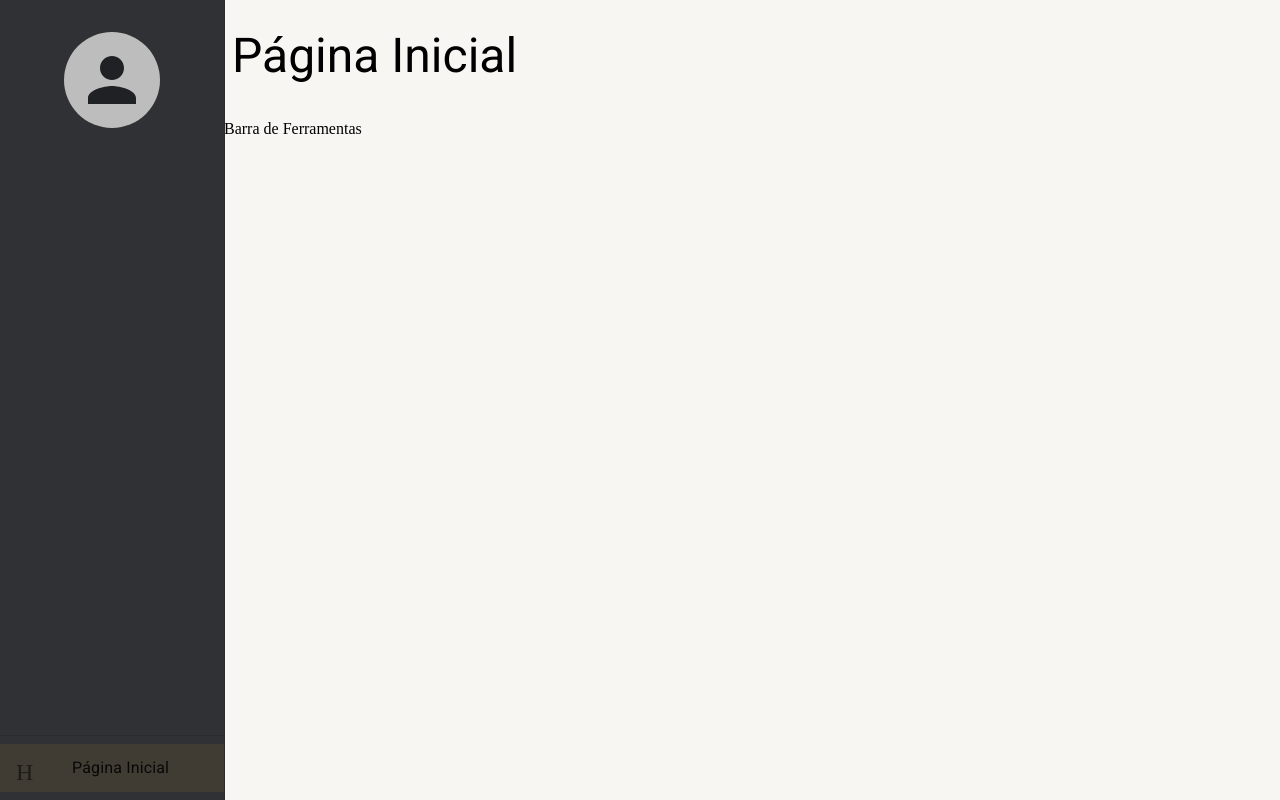
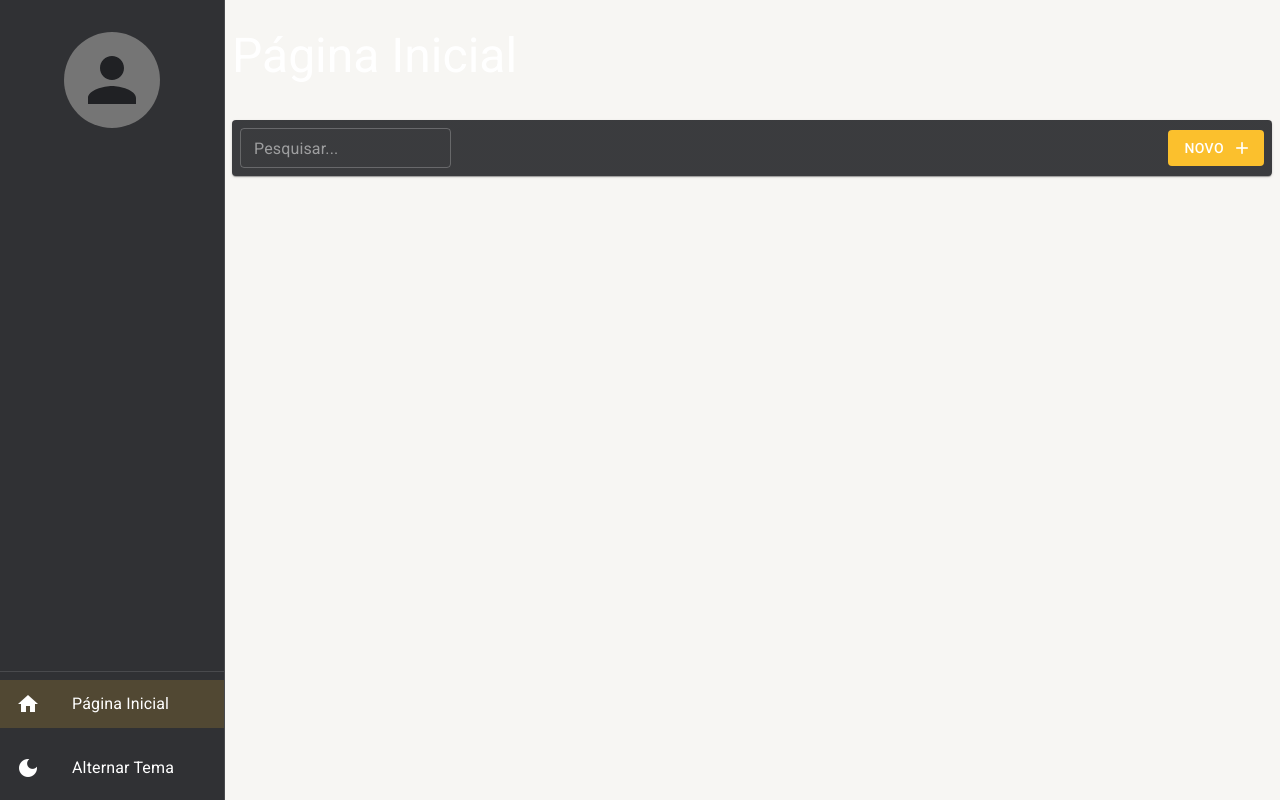
Before and after one commit to Baptiston/ReactMuiClass, a React (Create React App) app: page /initial-page in a window 1280 px wide. Built offline with nearby package versions, Linux system fonts and the light colour scheme.

Commit message:
feat:create component toolbar

```diff
--- a/src/pages/dashboard/Dashboard.tsx
+++ b/src/pages/dashboard/Dashboard.tsx
@@ -1,3 +1,5 @@
+
+import { ToolBar } from '../../shared/components';
 import { ChildrenProps } from '../../shared/helpers';
 import { BaseLayoutPage } from '../../shared/layouts';
 
@@ -6,6 +8,8 @@ export const Dashboard : React.FC<ChildrenProps> = ({children}) => {
     <BaseLayoutPage
       children={children}
       title='Página Inicial'
-      toolBar={<>Barra de Ferramentas</>} />
+      toolBar={(
+        <ToolBar showSearchInput/>
+      )} />
   );
 };
--- a/src/routes/index.tsx
+++ b/src/routes/index.tsx
@@ -11,7 +11,7 @@ export const AppRoutes = () => {
     setDrawerOptions([
       {
         label: 'Página Inicial',
-        icon: 'Home',
+        icon: 'home',
         path: '/initial-page'
       }
     ]);
--- a/src/shared/components/index.ts
+++ b/src/shared/components/index.ts
@@ -1 +1,2 @@
 export * from './side-menu/SideMenu';
+export * from './toolbar/ToolBar';
--- a/src/shared/components/side-menu/SideMenu.tsx
+++ b/src/shared/components/side-menu/SideMenu.tsx
@@ -1,6 +1,6 @@
-import { Avatar, Box, Divider, Drawer, List, useMediaQuery, useTheme } from '@mui/material';
+import { Avatar, Box, Divider, Drawer, Icon, List, ListItemButton, ListItemIcon, ListItemText, useMediaQuery, useTheme } from '@mui/material';
 import { ChildrenProps } from '../../helpers';
-import { useDrawerContext } from '../../contexts';
+import { useAppThemeContext, useDrawerContext } from '../../contexts';
 import { ListItemLink } from './ListItemLink';
 
 export const SideMenu: React.FC<ChildrenProps> = ({children}) => {
@@ -9,6 +9,7 @@ export const SideMenu: React.FC<ChildrenProps> = ({children}) => {
   const smDown = useMediaQuery(theme.breakpoints.down('sm'));
 
   const { isDrawerOpen, toggleDrawerOpen, drawerOptions } = useDrawerContext();
+  const { toggleTheme } = useAppThemeContext();
 
   return (
     <>
@@ -33,6 +34,16 @@ export const SideMenu: React.FC<ChildrenProps> = ({children}) => {
             ))}
           </List>
         </Box>
+        <Box>
+          <List component="nav">
+            <ListItemButton onClick={toggleTheme}>
+              <ListItemIcon>
+                <Icon>dark_mode</Icon>
+              </ListItemIcon>
+              <ListItemText primary='Alternar Tema' />
+            </ListItemButton>
+          </List>
+        </Box>
       </Drawer>
 
       <Box height='100vh' marginLeft={smDown ? 0 : theme.spacing(28)}>
--- /dev/null
+++ b/src/shared/components/toolbar/ToolBar.tsx
@@ -0,0 +1,52 @@
+import {useTheme, Icon, Box, Button, TextField, Paper } from '@mui/material';
+
+interface IToolBarProps{
+  searchText?: string
+  showSearchInput?: boolean
+  atSearchTextChange?: (newText: string) => void
+  newButtonText?: string
+  showNewButton?: boolean
+  onClickNewButton?: () => void
+}
+
+export const ToolBar : React.FC<IToolBarProps> = ({
+  atSearchTextChange,
+  searchText = '',
+  showSearchInput = false,
+  newButtonText = 'Novo',
+  showNewButton = true,
+  onClickNewButton
+}) => {
+
+  const theme = useTheme();
+
+  return (
+    <Box
+      height={theme.spacing(5)}
+      component={Paper}
+      gap={1}
+      marginX={1}
+      padding={1}
+      paddingX={1}
+      display='flex'
+      alignItems='center'>
+
+      {showSearchInput && (<TextField
+        size='small'
+        value={searchText}
+        onChange={(e) => atSearchTextChange?.(e.target.value)}
+        placeholder='Pesquisar...'/>
+      )}
+
+      <Box flex={1} display='flex' justifyContent='end'>
+        {showNewButton && (<Button
+          color='primary'
+          disableElevation
+          variant='contained'
+          onClick={onClickNewButton}
+          endIcon={<Icon>add</Icon>}
+        >{newButtonText}</Button>)}
+      </Box>
+    </Box>
+  );
+};
--- a/src/shared/layouts/BaseLayoutPage.tsx
+++ b/src/shared/layouts/BaseLayoutPage.tsx
@@ -20,7 +20,7 @@ export const BaseLayoutPage: React.FC<IBaseLayoutPagesProps> = ({title, children
     <Box height={'100%'} display='flex' flexDirection='column' gap={1}>
       <Box padding={1} display='flex' alignItems='center' height={theme.spacing(smDown ? 6 : mdDown ? 8 : 12)} gap={1}>
         {smDown && (<IconButton onClick={toggleDrawerOpen}>
-          <Icon>Menu</Icon>
+          <Icon>menu</Icon>
         </IconButton>)}
 
         <Typography variant={smDown ? 'h5' : mdDown ? 'h4' : 'h3'} overflow='hidden' whiteSpace='nowrap' textOverflow='ellipsis'>
--- a/src/shared/themes/Dark.ts
+++ b/src/shared/themes/Dark.ts
@@ -3,6 +3,7 @@ import { cyan, yellow } from '@mui/material/colors';
 
 export const DarkTheme = createTheme({
   palette: {
+    mode: 'dark',
     primary:{
       main: yellow[700],
       dark: yellow[800],
@@ -19,5 +20,10 @@ export const DarkTheme = createTheme({
       paper:'#303134',
       default:'#202124'
     }
+  },
+  typography: {
+    allVariants:{
+      color: 'white'
+    }
   }
 });
--- a/src/shared/themes/Light.ts
+++ b/src/shared/themes/Light.ts
@@ -3,6 +3,7 @@ import { cyan, yellow } from '@mui/material/colors';
 
 export const LightTheme = createTheme({
   palette: {
+    mode: 'light',
     primary:{
       main: yellow[700],
       dark: yellow[800],
@@ -19,5 +20,10 @@ export const LightTheme = createTheme({
       paper:'#ffffff',
       default:'#f7f6f3'
     }
+  },
+  typography: {
+    allVariants:{
+      color: 'black'
+    }
   }
 });
```
